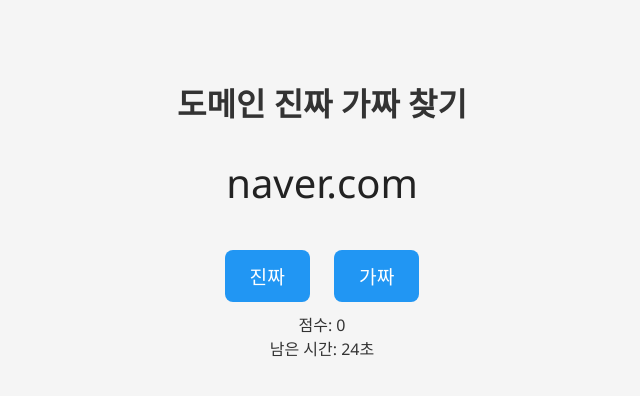
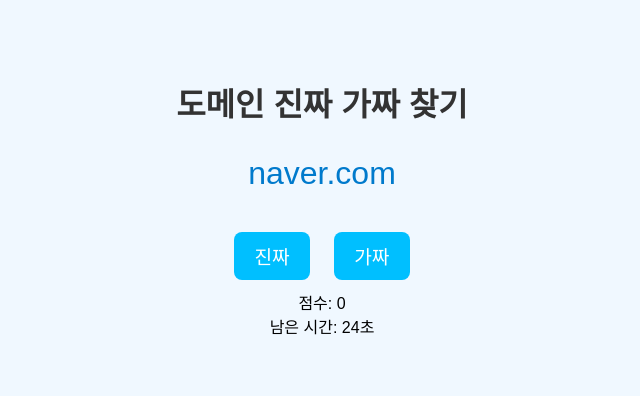
Before and after one commit to dpsej0129/dmfakeorreal, a plain HTML site: page index.html in a window 1280 px wide. Shown: the whole page, without its empty margins (318-958 px from the left). Drawn offline with Linux system fonts and the light colour scheme.

Commit message:
Update style.css

```diff
--- a/style.css
+++ b/style.css
@@ -1,44 +1,5 @@
-/* style.css 수정본 - 단색 배경 */
-body {
-  text-align: center;
-  font-family: 'Segoe UI', Tahoma, Geneva, Verdana, sans-serif; /* 깔끔한 폰트 */
-  padding: 50px;
-
-  /* 단색 배경 */
-  background-color: #f5f5f5; /* 연한 회색 배경으로 깔끔하게 */
-  color: #333;
-  min-height: 100vh;
-}
-
-h1 {
-  color: #333;
-  text-shadow: none;
-}
-
-#domain {
-  font-size: 2.5em;
-  margin: 30px 0;
-  color: #222; /* 진한 글씨로 강조 */
-}
-
-button {
-  font-size: 1.2em;
-  padding: 12px 25px;
-  margin: 10px;
-  cursor: pointer;
-  border: none;
-  border-radius: 8px;
-  background-color: #2196f3; /* 깔끔한 파랑 버튼 */
-  color: white;
-  transition: 0.2s;
-}
-
-button:hover {
-  background-color: #1976d2; /* 호버 시 조금 더 진한 파랑 */
-}
-
-.info {
-  margin-top: 20px;
-  font-size: 1.3em;
-  font-weight: bold;
-}
+body { text-align: center; font-family: Arial, sans-serif; padding: 50px; background: #f0f8ff; }
+h1 { color: #333; }
+#domain { font-size: 2em; margin: 30px 0; color: #007acc; }
+button { font-size: 1.2em; padding: 10px 20px; margin: 10px; cursor: pointer; border: none; border-radius: 8px; background-color: #00bfff; color: white; }
+button:hover { background-color: #009acd; }
```
